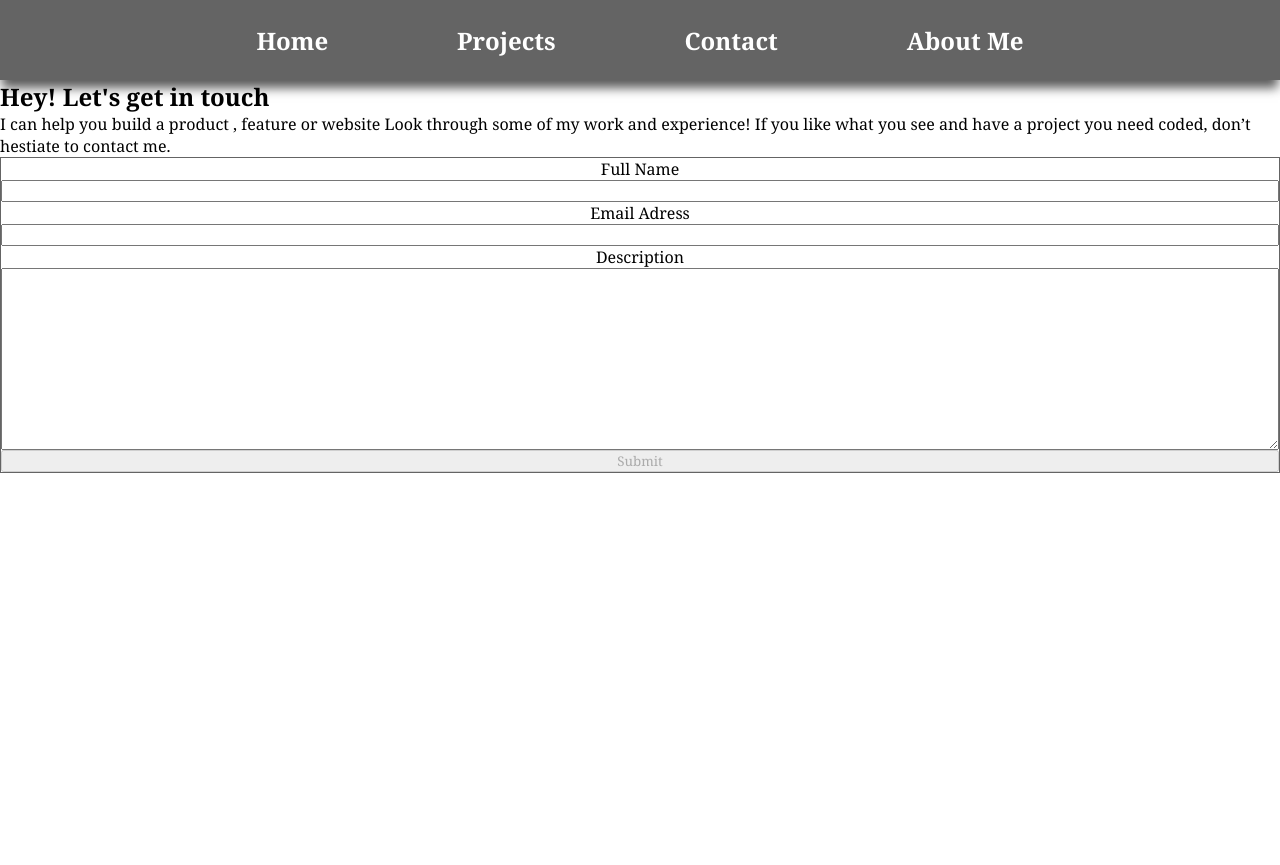
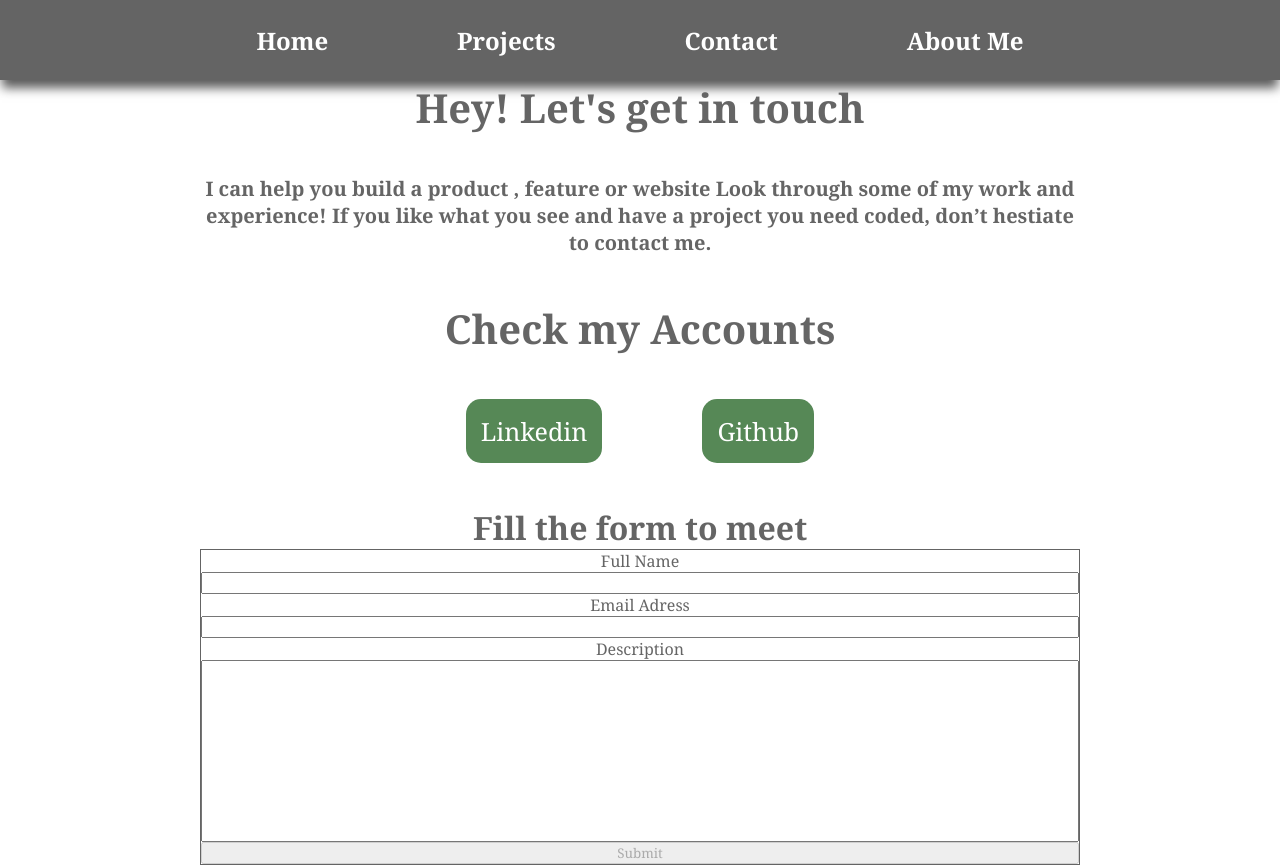
Before and after one commit to luftedar/next-portfolio, a Next.js app: page /contact in a window 1280 px wide. Before the commit the page ends 800 px from the top, so only its background shows below. Built offline with nearby package versions, Linux system fonts and the light colour scheme.

Commit message:
Style for the Contact Page

```diff
--- a/pages/contact.js
+++ b/pages/contact.js
@@ -1,12 +1,23 @@
 import React from 'react';
 import ContactForm from '../components/ContactForm';
+import contactStyles from '../styles/Contact.module.css';
 
 const contact = () => {
   return (
-    <div>
+    <div className={contactStyles.contact}>
       <div>
-      <h2>Hey! Let's get in touch</h2>
+        <h2>Hey! Let's get in touch</h2>
         <p> I can help you build a product , feature or website Look through some of my work and experience! If you like what you see and have a project you need coded, don’t hestiate to contact me.</p>
+      </div>
+      <div>
+        <h2>Check my Accounts</h2>
+        <div>
+          <a href='https://www.linkedin.com/in/orcunugur/' target="_blank">Linkedin</a>
+          <a href='https://github.com/luftedar' target="_blank">Github</a>
+        </div>
+      </div>
+      <div>
+        <h1>Fill the form to meet</h1>
         <ContactForm />
       </div>
     </div>
--- /dev/null
+++ b/styles/Contact.module.css
@@ -0,0 +1,34 @@
+.contact {
+  height: 90vh;
+  display: flex;
+  flex-direction: column;
+  justify-content: space-around;
+  text-align: center;
+  margin: 0 200px;
+  color: #5c5c5cf1;
+}
+
+.contact h2 {
+  font-size: 40px;
+}
+
+.contact p {
+  margin-top: 40px;
+  font-size: 20px;
+  font-weight: 700;
+}
+
+.contact > *:nth-child(2) > * {
+  margin: 45px;
+}
+
+.contact > *:nth-child(2) div a {
+  background-color: rgb(86, 136, 86);
+  padding: 15px;
+  border-radius: 15px;
+  font-size: 25px;
+  line-height: 60px;
+  font-weight: 500;
+  margin: 50px;
+  color: #fff;
+}
--- a/styles/Contactform.module.css
+++ b/styles/Contactform.module.css
@@ -24,4 +24,5 @@
 
 .form div textarea {
   width: 100%;
+  resize: none;
 }
```
